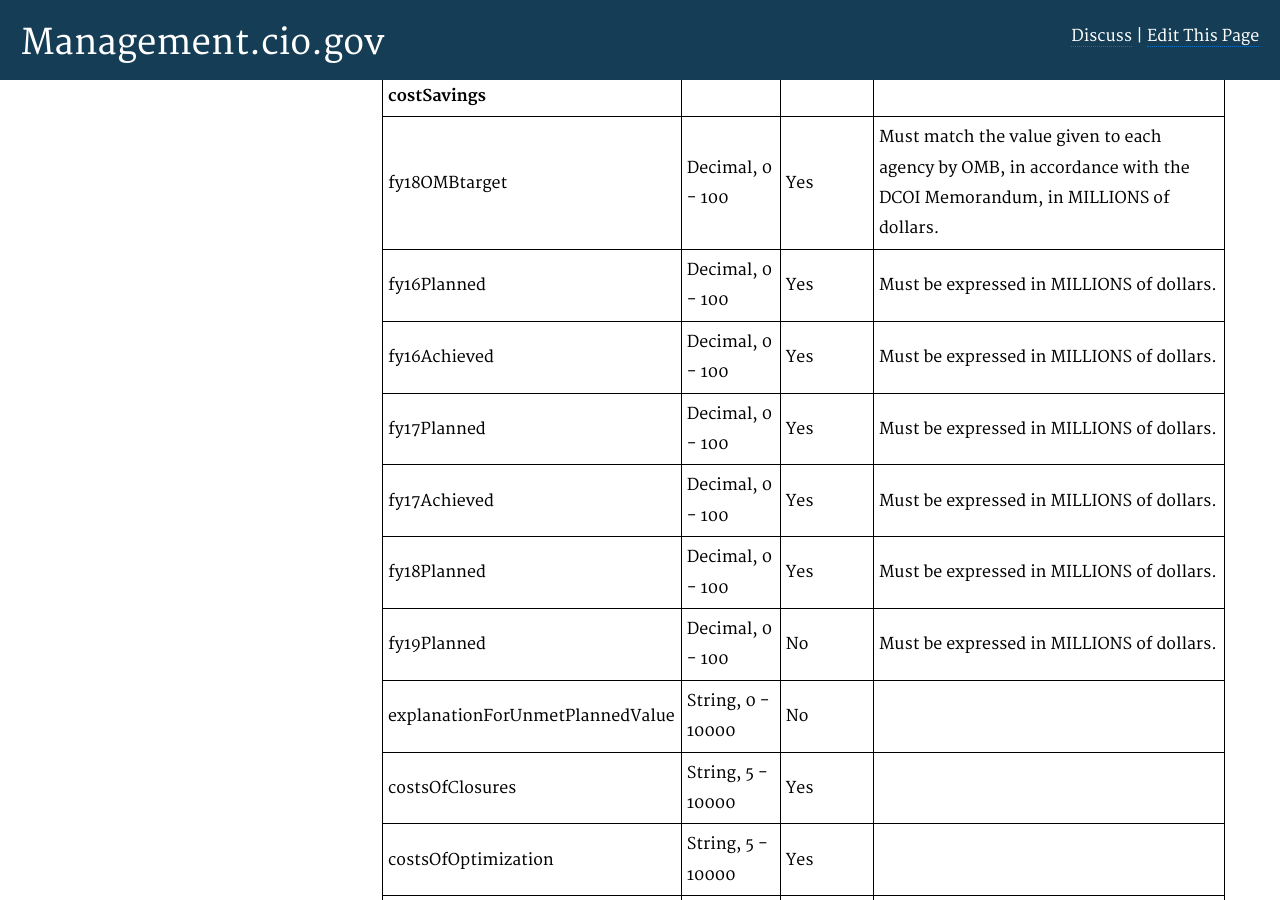
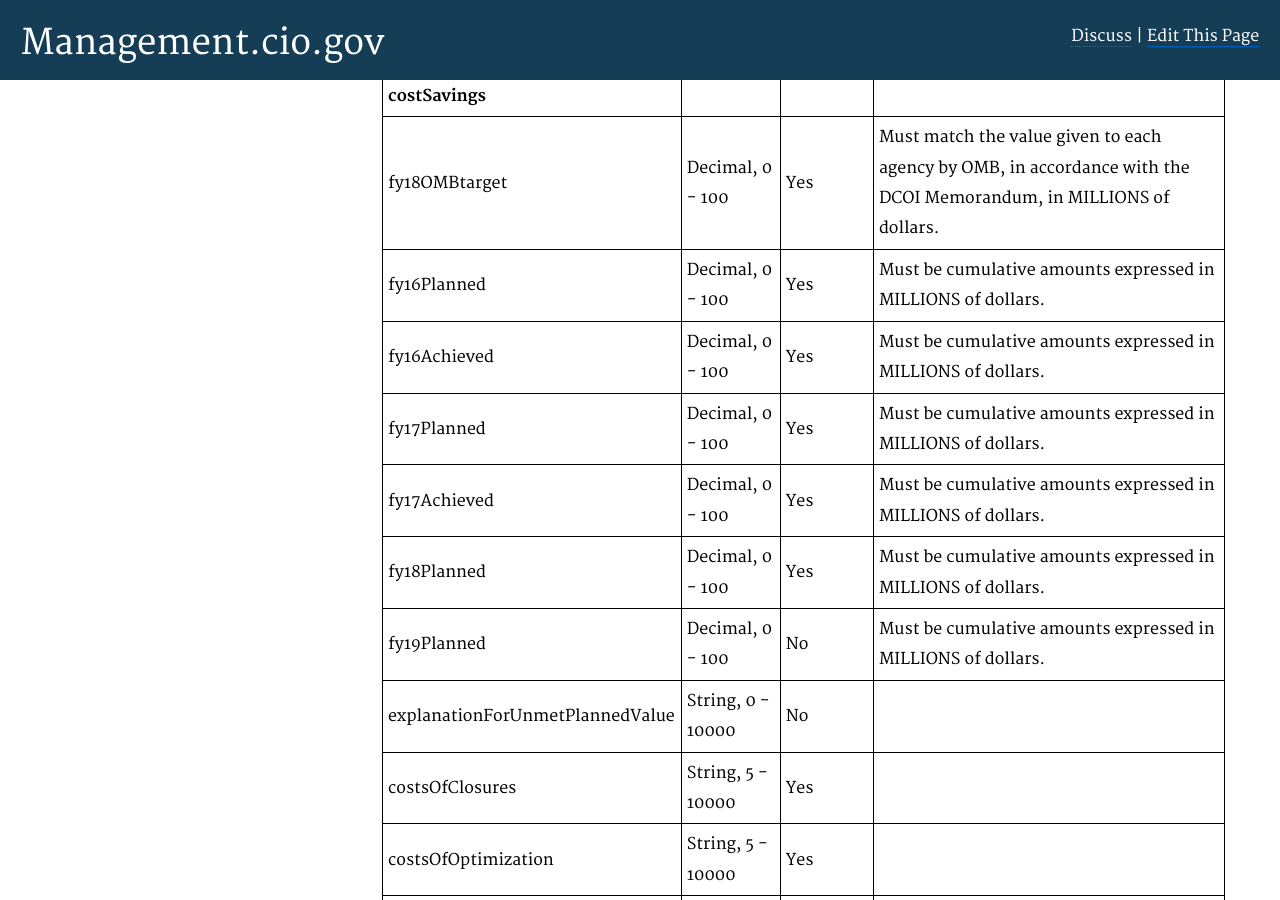
Before and after one commit to WhiteHouse/CIOmanagement, a Jekyll site: the page built from pages/schema.md, in a window 1280 px wide and 900 px high, scrolled down 10264 px. Built offline with Jekyll 4.4.1, drawn with Linux system fonts in a browser that asks for light colours; part of the change alters nothing that is shown; some of the changed text lies outside the part shown.

Commit message:
Update schema.md

```diff
--- a/pages/schema.md
+++ b/pages/schema.md
@@ -195,12 +195,12 @@ fy18Planned                    |  Decimal, 0 - 100               | Yes       |
 explanationForUnmetPlannedValue |  String, 0 - 10000              | No      |
 **costSavings**                        |                        |           |
 fy18OMBtarget                     |  Decimal, 0 - 100               | Yes       | Must match the value given to each agency by OMB, in accordance with the DCOI Memorandum, in MILLIONS of dollars.
-fy16Planned                    	|  Decimal, 0 - 100               | Yes       | Must be expressed in MILLIONS of dollars.
-fy16Achieved                    	|  Decimal, 0 - 100               | Yes       | Must be expressed in MILLIONS of dollars.
-fy17Planned                     |  Decimal, 0 - 100               | Yes       | Must be expressed in MILLIONS of dollars.
-fy17Achieved			|  Decimal, 0 - 100               | Yes       | Must be expressed in MILLIONS of dollars.
-fy18Planned                    |  Decimal, 0 - 100               | Yes       | Must be expressed in MILLIONS of dollars.
-fy19Planned                    |  Decimal, 0 - 100               | No       | Must be expressed in MILLIONS of dollars.
+fy16Planned                    	|  Decimal, 0 - 100               | Yes       | Must be cumulative amounts expressed in MILLIONS of dollars.
+fy16Achieved                    	|  Decimal, 0 - 100               | Yes       | Must be cumulative amounts expressed in MILLIONS of dollars.
+fy17Planned                     |  Decimal, 0 - 100               | Yes       | Must be cumulative amounts expressed in MILLIONS of dollars.
+fy17Achieved			|  Decimal, 0 - 100               | Yes       | Must be cumulative amounts expressed in MILLIONS of dollars.
+fy18Planned                    |  Decimal, 0 - 100               | Yes       | Must be cumulative amounts expressed in MILLIONS of dollars.
+fy19Planned                    |  Decimal, 0 - 100               | No       | Must be cumulative amounts expressed in MILLIONS of dollars.
 explanationForUnmetPlannedValue |  String, 0 - 10000              | No      |
 costsOfClosures |  String, 5 - 10000              | Yes      |
 costsOfOptimization |  String, 5 - 10000              | Yes      |
@@ -277,14 +277,14 @@ historicalCostSavings |  String, 5 - 10000              | Yes      |
 		"fy17Achieved": 30,
 		"fy18Planned": 51
 	},
-	"costSavings (Cumulative)": {
+	"costSavings": {
 		"fy18OMBtarget": 95,
 		"fy16Planned": 78,
 		"fy16Achieved": 79,
 		"fy17Planned": 90,
 		"fy17Achieved": 91,
 		"fy18Planned": 105,
-		"fy19Planned (Optional)": 156,
+		"fy19Planned": 156,
 		"costsOfClosures": "REQUIRED TEXT",
 		"costsOfOptimization": "REQUIRED TEXT",
 		"historicalCostSavings": "REQUIRED TEXT"
@@ -466,7 +466,15 @@ Before the close of the IDC quarter, identifying the JSON dataset as “[Agency]
 		"fy2017": {
 			"amount": 0,
 			"netOrGross": "Net"
-		}
+		},
+		"fy2018": {
+			"amount": 0,
+			"netOrGross": "Net"
+		),
+		"fy2019": {
+			"amount": 0,
+			"netOrGross": "Net"
+		)
 	}, {
 		"strategyId": 6,
 		"strategyTitle": "Document Management System (DMS)",
@@ -496,7 +504,15 @@ Before the close of the IDC quarter, identifying the JSON dataset as “[Agency]
 		"fy2017": {
 			"amount": 0,
 			"netOrGross": "Net"
-		}
+		},
+		"fy2018": {
+			"amount": 0,
+			"netOrGross": "Net"
+		),
+		"fy2019": {
+			"amount": 0,
+			"netOrGross": "Net"
+		)
 	}, {
 		"strategyId": 3,
 		"strategyTitle": "Legacy System Upgrade",
@@ -530,7 +546,15 @@ Before the close of the IDC quarter, identifying the JSON dataset as “[Agency]
 		"fy2017": {
 			"amount": 0,
 			"netOrGross": "Net"
-		}
+		},
+		"fy2018": {
+			"amount": 0,
+			"netOrGross": "Net"
+		),
+		"fy2019": {
+			"amount": 0,
+			"netOrGross": "Net"
+		)
 	}]
 }
 ~~~
```
